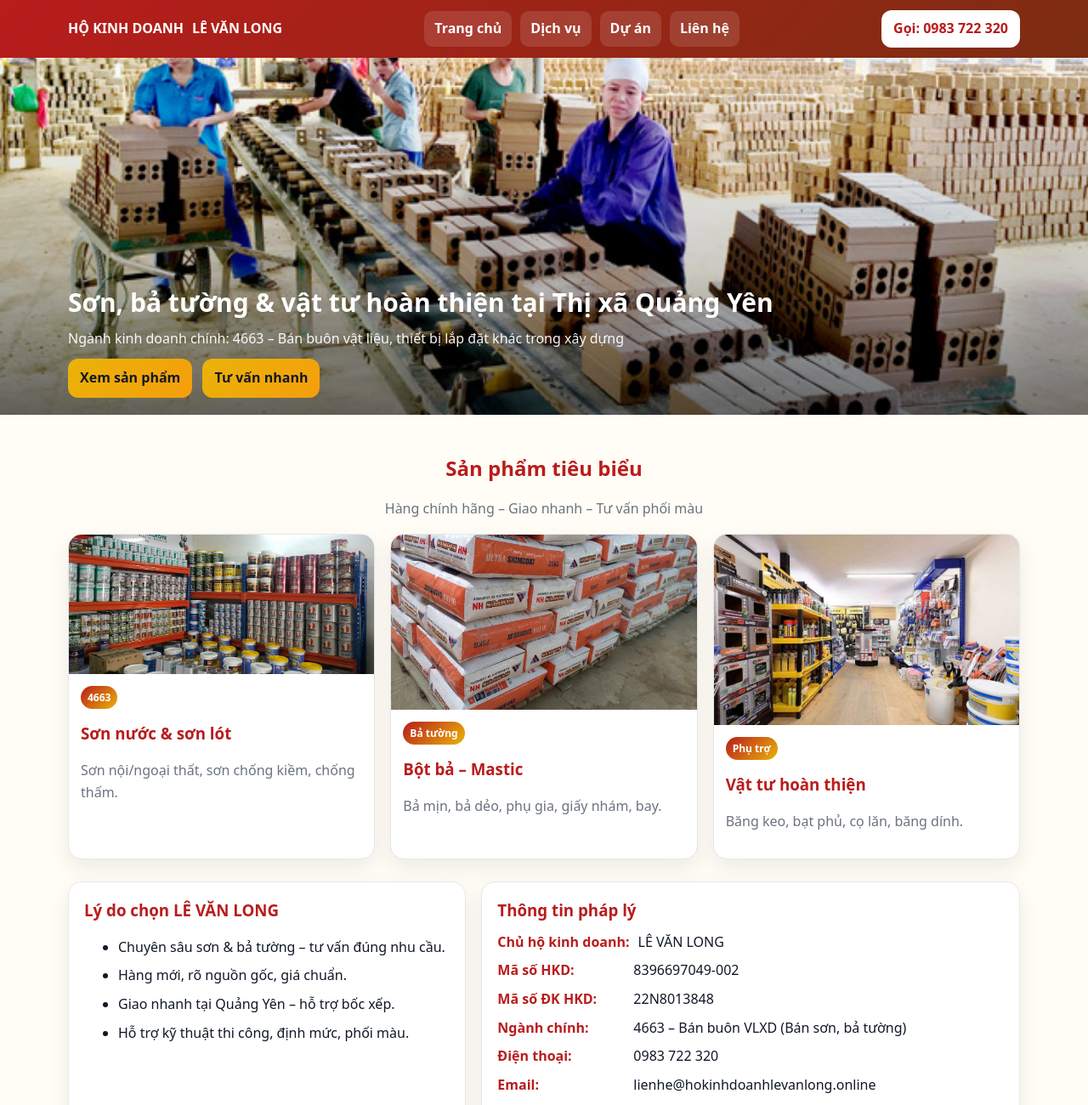
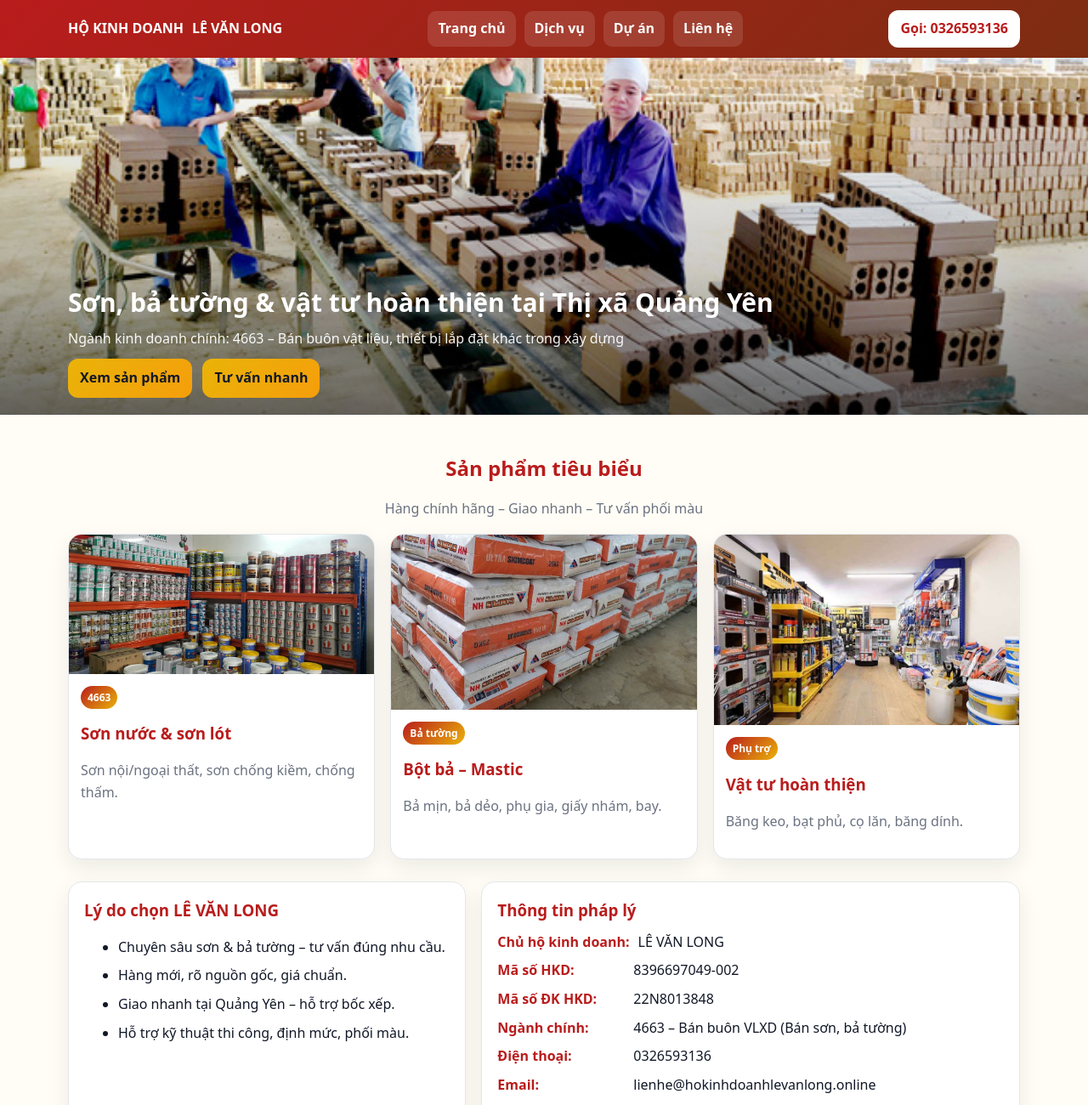
Before and after one commit to thuanbg111/hkdlevanlong232, a plain HTML site: page index.html in a window 1280 px wide. Shown: the top 1300 px of the page at 85% size. Drawn offline with Linux system fonts and the light colour scheme.

Commit message:
Update index.html

```diff
--- a/index.html
+++ b/index.html
@@ -140,7 +140,7 @@
     </button>
 
     <!-- CTA (xuống hàng 2 trên mobile, full-width) -->
-    <div class="cta"><a href="tel:0983722320">Gọi: 0983 722 320</a></div>
+    <div class="cta"><a href="tel:0326593136">Gọi: 0326593136</a></div>
   </div>
 </header>
 
@@ -206,7 +206,7 @@
       <div class="row"><div class="tag">Mã số HKD:</div> 8396697049-002</div>
       <div class="row"><div class="tag">Mã số ĐK HKD:</div> 22N8013848</div>
       <div class="row"><div class="tag">Ngành chính:</div> 4663 – Bán buôn VLXD (Bán sơn, bả tường)</div>
-      <div class="row"><div class="tag">Điện thoại:</div> 0983 722 320</div>
+      <div class="row"><div class="tag">Điện thoại:</div> 0326593136</div>
 	  <div class="row"><div class="tag">Email:</div> lienhe@hokinhdoanhlevanlong.online</div>
       <div class="row"><div class="tag">Địa chỉ:</div> Thôn 11, Xã Sông Khoai, Quảng Yên, Quảng Ninh</div>
     </div>
```
